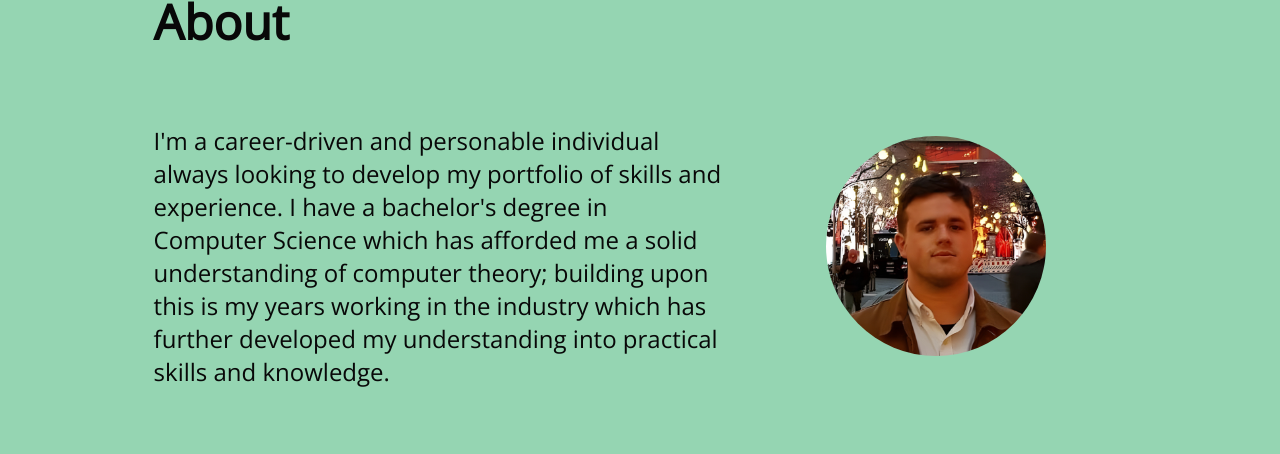
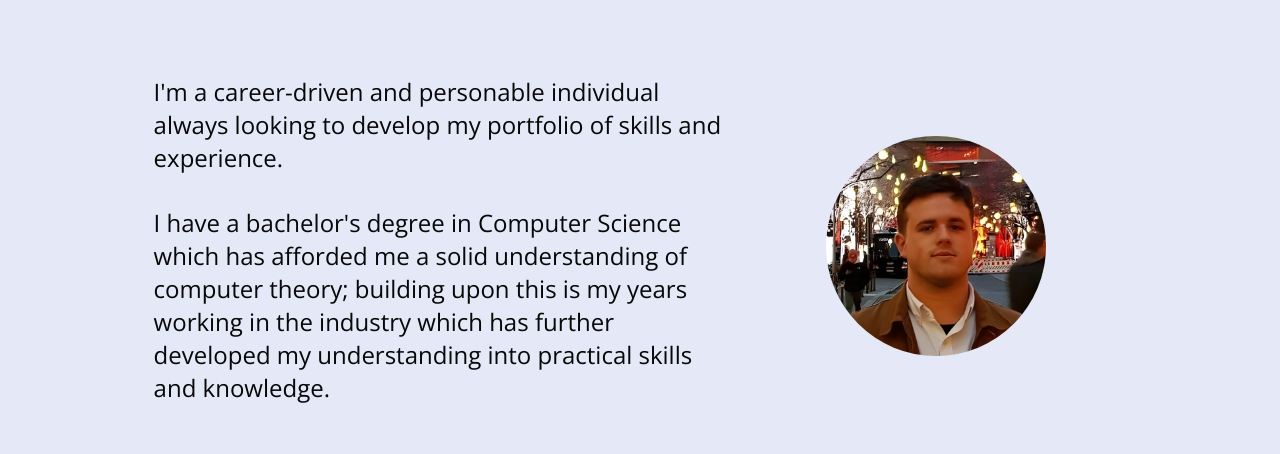
Before and after one commit to collisj1996/projects-portfolio-website, a Vue app: page / in a window 1280 px wide. Shown: the part 1012-1466 px from the top of the page. Built offline with nearby package versions, Linux system fonts and the light colour scheme.

Commit message:
- Update colour scheme - Add paragraphs to about

```diff
--- a/src/App.vue
+++ b/src/App.vue
@@ -32,9 +32,9 @@ export default defineComponent({
 }
 
 :root {
-  --primary-color: #b7e4c7;
-  --secondary-color: #95d5b2;
-  --tertiary-color: #74c69d;
+  --primary-color: rgb(229, 232, 247);
+  --secondary-color: rgb(219, 255, 219);
+  --tertiary-color: rgb(219, 219, 255);
 }
 
 * {
--- a/src/views/HomeView.vue
+++ b/src/views/HomeView.vue
@@ -11,7 +11,11 @@ export default defineComponent({
     const state = reactive({
       landingSubheadingText: 'Full Stack Web Developer' as string,
       aboutTitle: 'About' as string,
-      aboutSubheadingText: 'I\'m a career-driven and personable individual always looking to develop my portfolio of skills and experience. I have a bachelor\'s degree in Computer Science which has afforded me a solid understanding of computer theory; building upon this is my years working in the industry which has further developed my understanding into practical skills and knowledge.' as string,
+      aboutSubheadingText: [
+        'I\'m a career-driven and personable individual always looking to develop my portfolio of skills and experience.',
+        `I have a bachelor's degree in Computer Science which has afforded me a solid understanding of computer theory; building upon
+        this is my years working in the industry which has further developed my understanding into practical skills and knowledge.`,
+      ] as string[],
       projectsTitle: 'Projects' as string,
       upTargetOffset: 0 as number,
       downTargetOffset: 0 as number,
@@ -125,7 +129,10 @@ export default defineComponent({
         <div id="about-content">
           <div id="about-left">
             <div id="about-subheading">
-              {{ aboutSubheadingText }}
+              <div class="about-paragraph" v-for="(paragraph, index) of aboutSubheadingText"
+                :key="index">
+                {{ paragraph }}
+              </div>
             </div>
           </div>
           <div id="about-right">
@@ -220,7 +227,7 @@ export default defineComponent({
 }
 
 #about-section {
-  background-color: var(--secondary-color);
+  background-color: var(--primary-color);
 }
 
 #about-left {
@@ -273,7 +280,7 @@ export default defineComponent({
 }
 
 #projects-section {
-  background-color: var(--tertiary-color);
+  background-color: var(--primary-color);
 }
 
 #projects-section-inner {
@@ -310,6 +317,10 @@ export default defineComponent({
   display: none;
 }
 
+.about-paragraph {
+  margin: 0 0 2rem 0;
+}
+
 @media screen and (max-width: 1000px) {
   #about-content {
     flex-direction: column;
```
